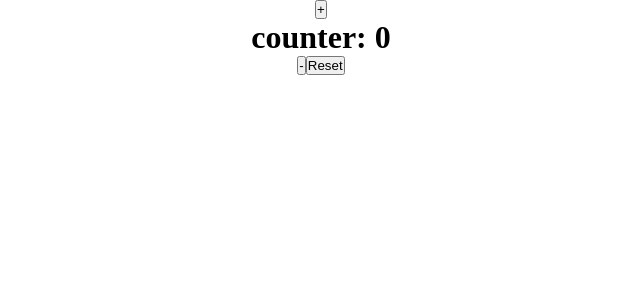
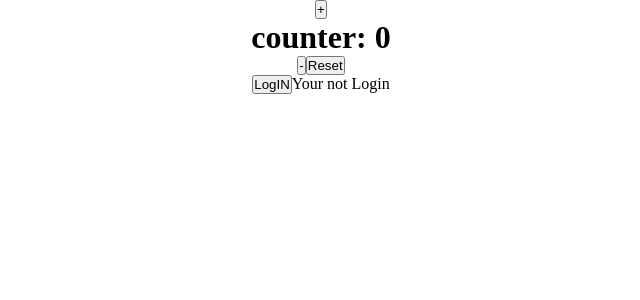
Before and after one commit to gayathrislatrainer23-bot/React-2-14, a React (Create React App) app: page / in a window 1280 px wide. Shown: the top 300 px of the page, without its empty margins (319-959 px from the left). Built offline with nearby package versions, Linux system fonts and the light colour scheme.

Commit message:
day-4 3/10/2025

```diff
--- a/src/App.js
+++ b/src/App.js
@@ -2,6 +2,7 @@
 import './App.css';
 import Counter from './components/Counter';
 import Greetings from './components/Greetings';
+import LogInForm from './components/LogInForm';
 import ShowMessage from './components/ShowMessage';
 
 function App() {
@@ -13,7 +14,8 @@ const userName = "Manu"
    {/* <Greetings  userName = {userName}/> */}
    <Counter/>
    <ShowMessage/>
-    </div>
+<LogInForm/>
+   </div>
   );
 }
 
--- /dev/null
+++ b/src/components/LogInForm.jsx
@@ -0,0 +1,16 @@
+import { useState } from "react";
+
+const LogInForm =()=>{
+
+// let isLogIn = true;
+const [isLogIn, SetIsLogIn] = useState(false)
+    return(
+        <>
+        <button onClick={()=>SetIsLogIn(!isLogIn)}>{isLogIn ? "Logout" : "LogIN" }</button>
+        {/* <button>LogIn</button>
+        <button>LogOut</button> */}
+        {isLogIn ? "welcome to website" : "Your not Login"}
+        </>
+    )
+}
+export default LogInForm;
```
Also changed, not shown: src/components/Attendance.jsx (added, +11 -0 lines), src/components/Counter.jsx (line endings or trailing spaces), 1 other file (tests, documents, lock files or other folders).
